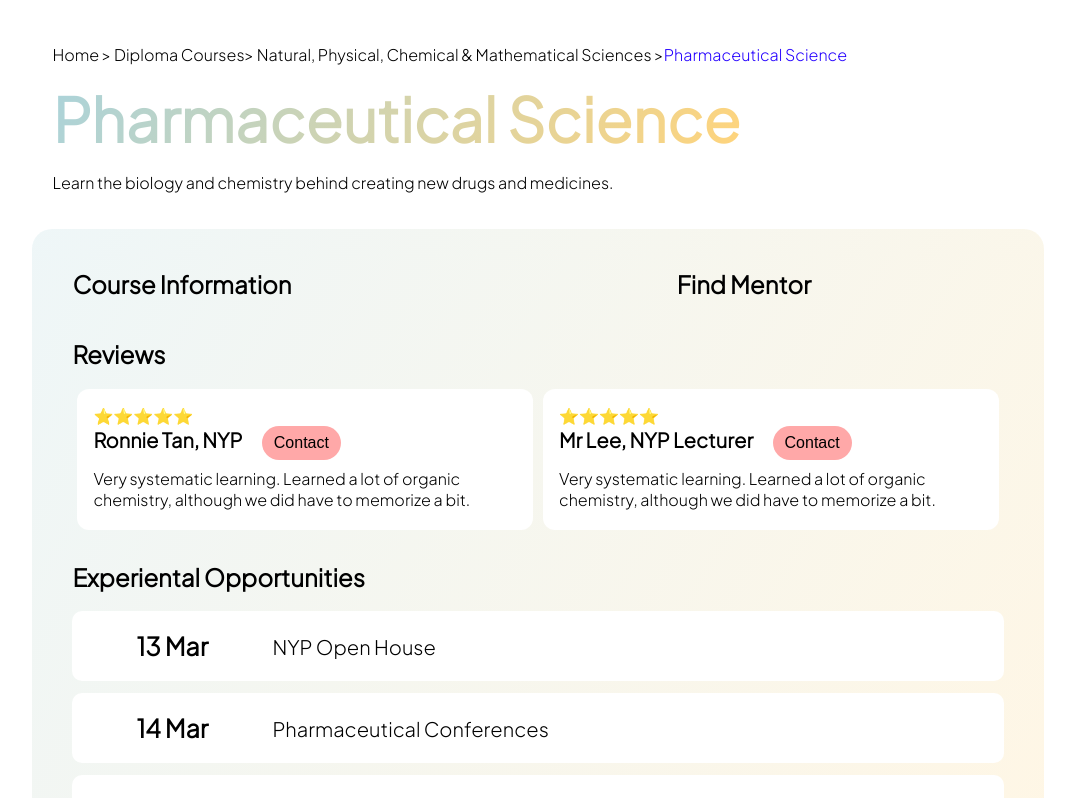
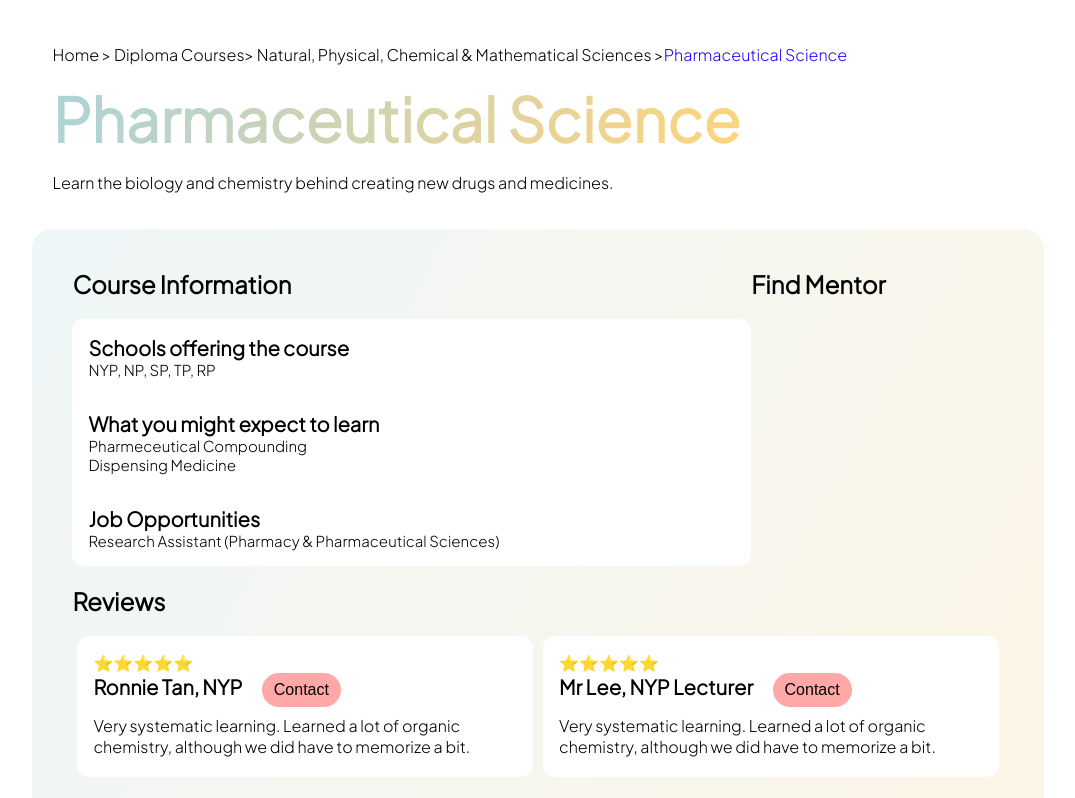
Before and after one commit to Walnit/nofuture, a React (Vite) app in the folder frontend/: page / in a window 1280 px wide. Shown: the top 798 px of the page, without its empty margins (102-1177 px from the left). Built offline with nearby package versions, Linux system fonts and the light colour scheme.

Commit message:
Course Info

```diff
--- a/frontend/src/App.css
+++ b/frontend/src/App.css
@@ -54,7 +54,7 @@
   height: 70px;
   width: 1200px;
   background-color: white;
-  border-radius: 10px;
+  border-radius: 12px;
   display: flex;
   align-items: center;
   margin-bottom: 12px;
@@ -95,3 +95,28 @@
 .middlesections > div > div:last-child {
   flex-grow: 1;
 }
+
+/* coursedetail */
+.cinfo-container {
+  height: auto;
+  width: auto;
+  background-color: white;
+  border-radius: 12px;
+  display: flex;
+  flex-direction: column;
+  align-items: flex-start;
+}
+.coursedetail-container {
+  height: auto;
+  width: auto;
+  padding: 1em;
+}
+.coursedetail-title {
+  color: black;
+  font-size: 20px;
+  font-weight: bold;
+}
+.coursedetail-content {
+  color: black;
+  font-size: 15px;
+}
--- /dev/null
+++ b/frontend/src/Component/CourseDetail.jsx
@@ -0,0 +1,17 @@
+import React from 'react'
+
+export default function CourseDetail(props) {
+    const lines = props.content.split("<br>");
+  return (
+    <div className="coursedetail-container">
+      <div className="coursedetail-title">
+        {props.title}
+      </div>
+      <div className="coursedetail-content">
+        {lines.map((line, index) => (
+            <div key={index}>{line}</div>
+        ))}
+      </div>
+    </div>
+  )
+}
--- a/frontend/src/Component/Middlesections.jsx
+++ b/frontend/src/Component/Middlesections.jsx
@@ -1,6 +1,7 @@
 import React from "react";
 import ReviewCard from "./ReviewCard";
 import ExperienceItem from "./ExperienceItem";
+import CourseDetail from "./CourseDetail";
 
 export default function Middlesections() {
   return (
@@ -9,6 +10,11 @@ export default function Middlesections() {
         <div>
           <div>
             <h2>Course Information</h2>
+            <div className="cinfo-container">
+              <CourseDetail title="Schools offering the course" content="NYP, NP, SP, TP, RP"/>
+              <CourseDetail title="What you might expect to learn" content="Pharmeceutical Compounding<br>Dispensing Medicine"/>
+              <CourseDetail title="Job Opportunities" content="Research Assistant (Pharmacy & Pharmaceutical Sciences)" />
+            </div>
           </div>
           <div>
             <h2>Find Mentor</h2>
```
